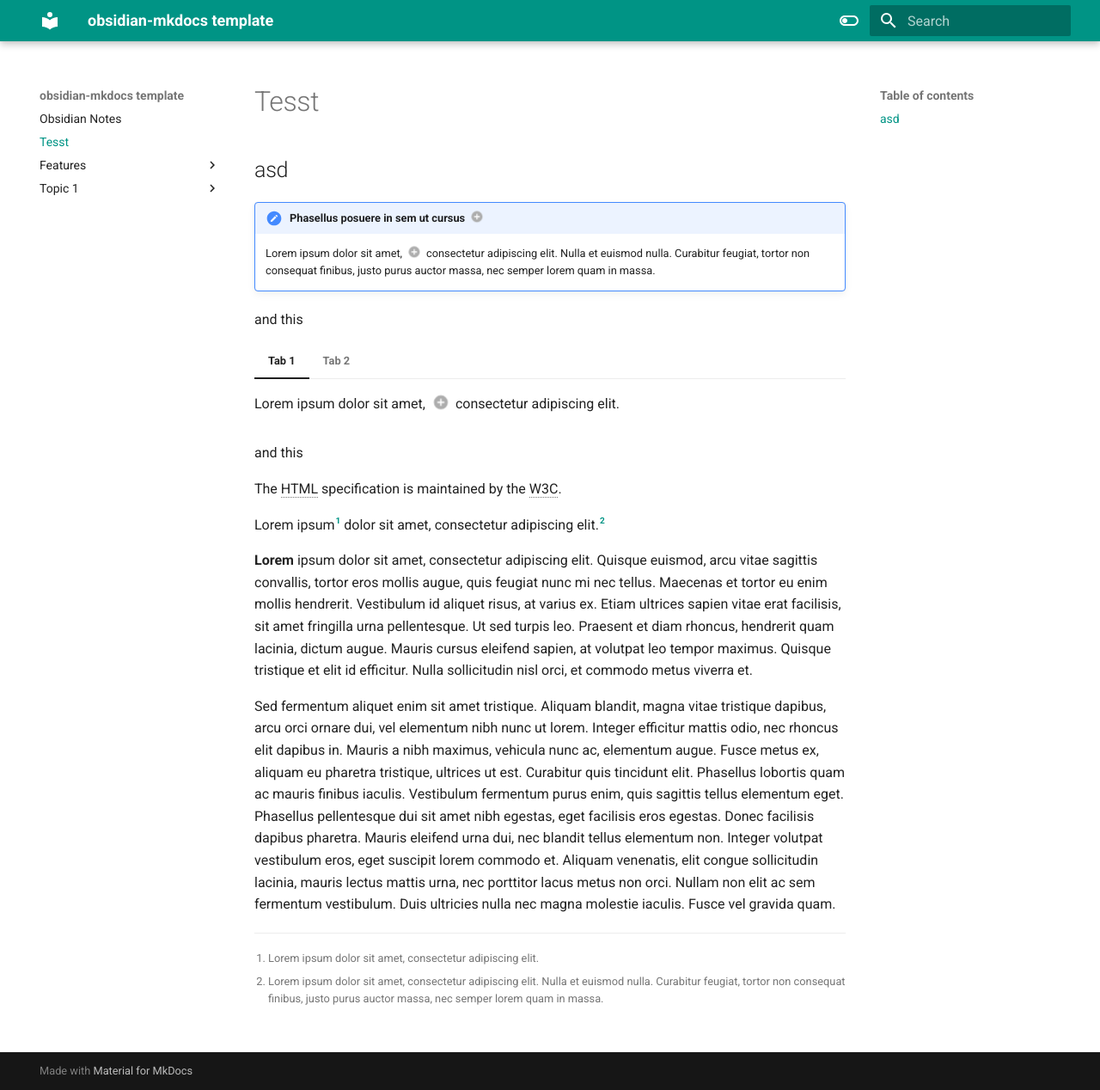
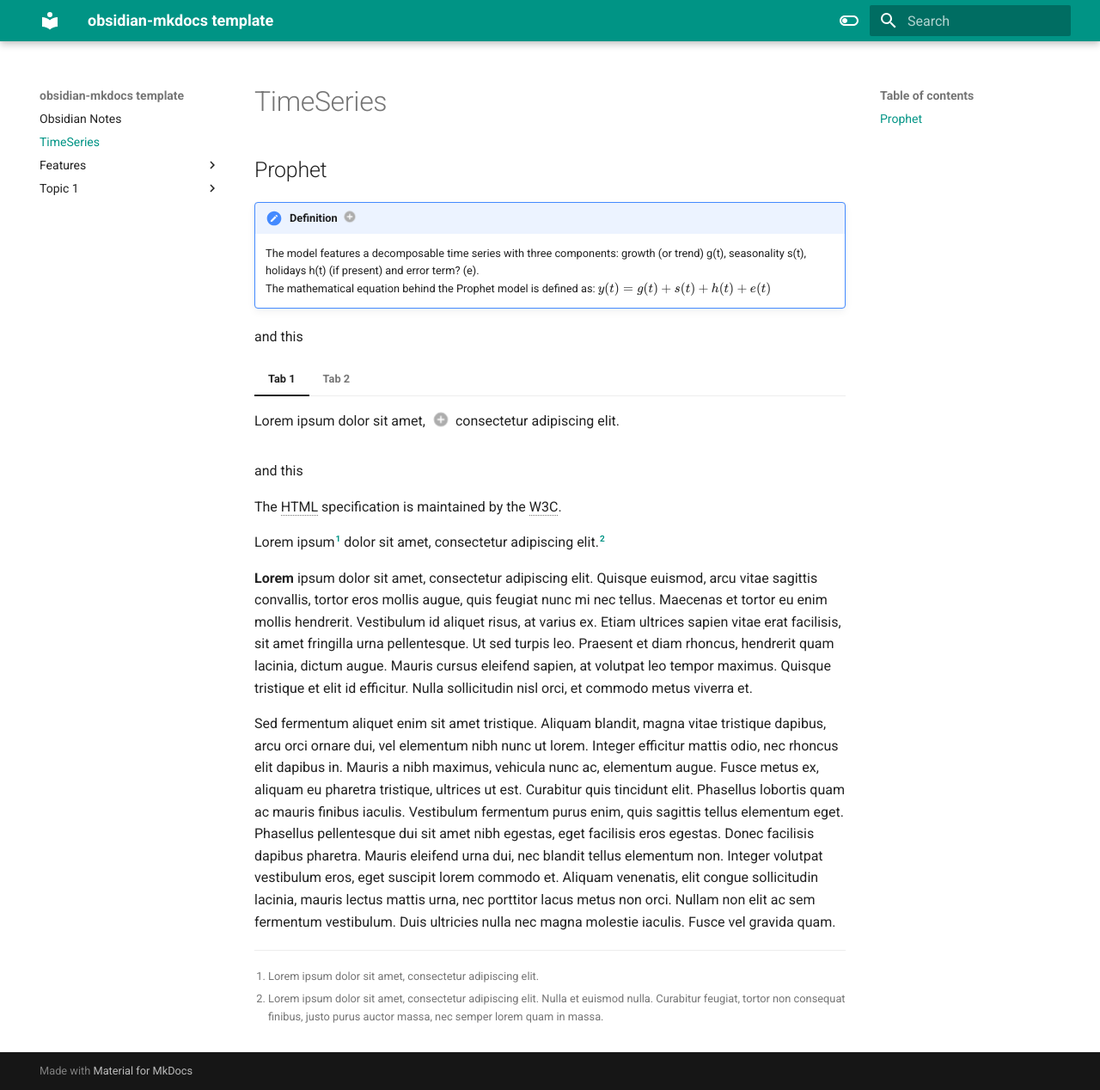
Before and after one commit to fvigh/dipl, an MkDocs documentation site: the page built from docs/TimeSeries.md, in a window 1280 px wide and 1268 px high. Shown: the whole window at 86% size. Built offline with MkDocs 1.6.1 and Material for MkDocs 9.7.7, drawn with Linux system fonts in a browser that asks for light colours.

Commit message:
Update and rename tesst.md to TimeSeries.md

```diff
--- a/docs/tesst.md
+++ b/docs/TimeSeries.md
@@ -1,14 +1,13 @@
 
-## asd
+## Prophet
 
-!!! note annotate "Phasellus posuere in sem ut cursus (1)"
+!!! note annotate "Definition (1)"
 
-    Lorem ipsum dolor sit amet, (2) consectetur adipiscing elit. Nulla et
-    euismod nulla. Curabitur feugiat, tortor non consequat finibus, justo
-    purus auctor massa, nec semper lorem quam in massa.
+    The model features a decomposable time series with three components: growth (or trend) g(t), seasonality s(t), holidays h(t) (if present) and error term? (e).
+    The mathematical equation behind the Prophet model is defined as:
+    $y(t) = g(t) + s(t) + h(t) + e(t)$
 
-1.  :man_raising_hand: I'm an annotation!
-2.  :woman_raising_hand: I'm an annotation as well!
+1.  :man_raising_hand: Description of the model!
 
 
 and this
```
